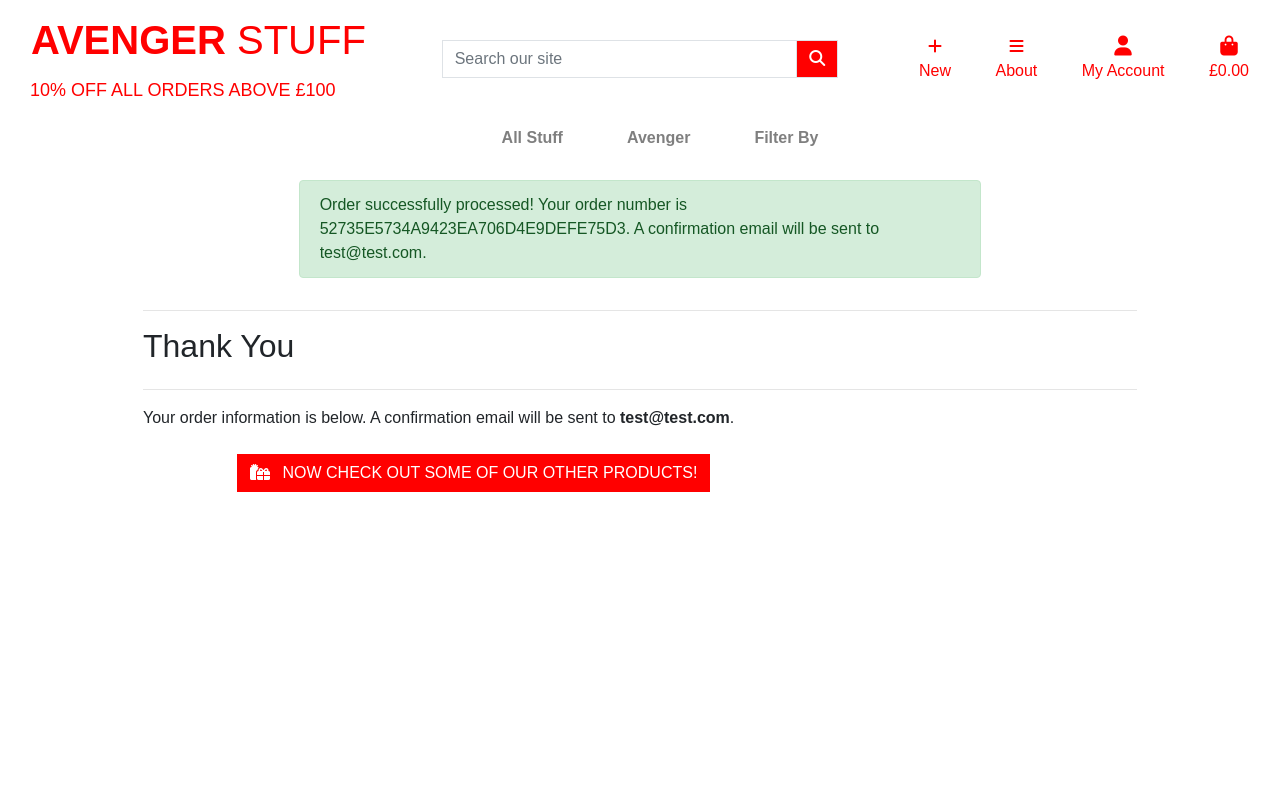
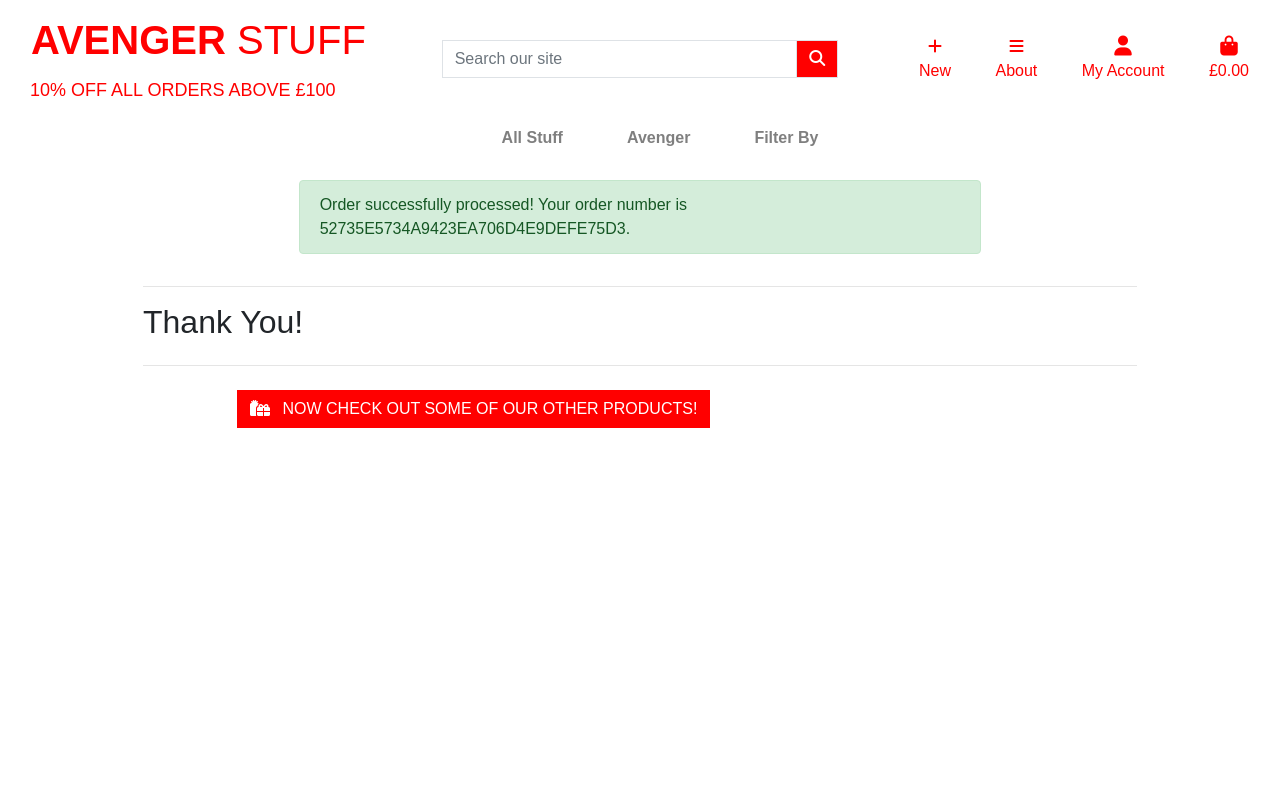
Before and after one commit to Code-Institute-Submissions/MichaelLetson-avenger_stuff_DecResub, a Django app: page /checkout/checkout_success/52735E5734A9423EA706D4E9DEFE75D3 in a window 1280 px wide. Run offline with Django 4.2, Linux system fonts and the light colour scheme; a user stored in the database is signed in; data comes from the database, SQL or seed files in the repository; parts of the project's set-up code (start-up, migrations or seed data) failed here and were passed over; some libraries are stand-ins or nearby versions.

Commit message:
removed messages that mention an email would be sent to the user as this is incorrect

```diff
--- a/checkout/templates/checkout/checkout_success.html
+++ b/checkout/templates/checkout/checkout_success.html
@@ -30,9 +30,8 @@
         <div class="row">
             <div class="col">
                 <hr>
-                <h2 class="logo-font mb-4">Thank You</h2>
+                <h2 class="logo-font mb-4">Thank You!</h2>
                 <hr>
-                <p class="text-black">Your order information is below. A confirmation email will be sent to <strong>{{ order.email }}</strong>.</p>
             </div>
         </div>
 
--- a/checkout/views.py
+++ b/checkout/views.py
@@ -103,8 +103,7 @@ def checkout_success(request, order_number):
     save_info = request.session.get('save_info')
     order = get_object_or_404(Order, order_number=order_number)
     messages.success(request, f'Order successfully processed! \
-        Your order number is {order_number}. A confirmation \
-        email will be sent to {order.email}.')
+        Your order number is {order_number}.')
 
     if 'bag' in request.session:
         del request.session['bag']
```
